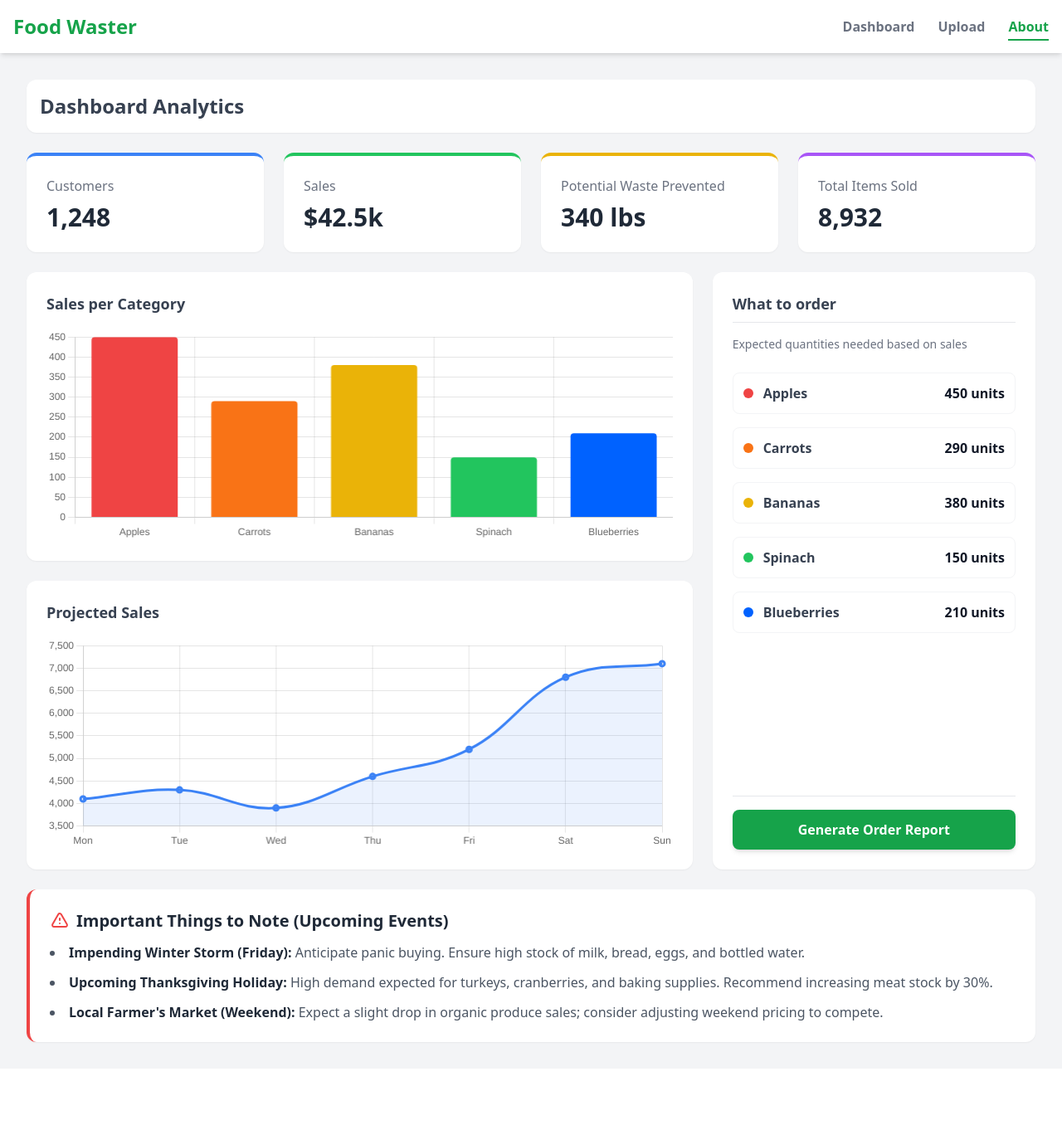
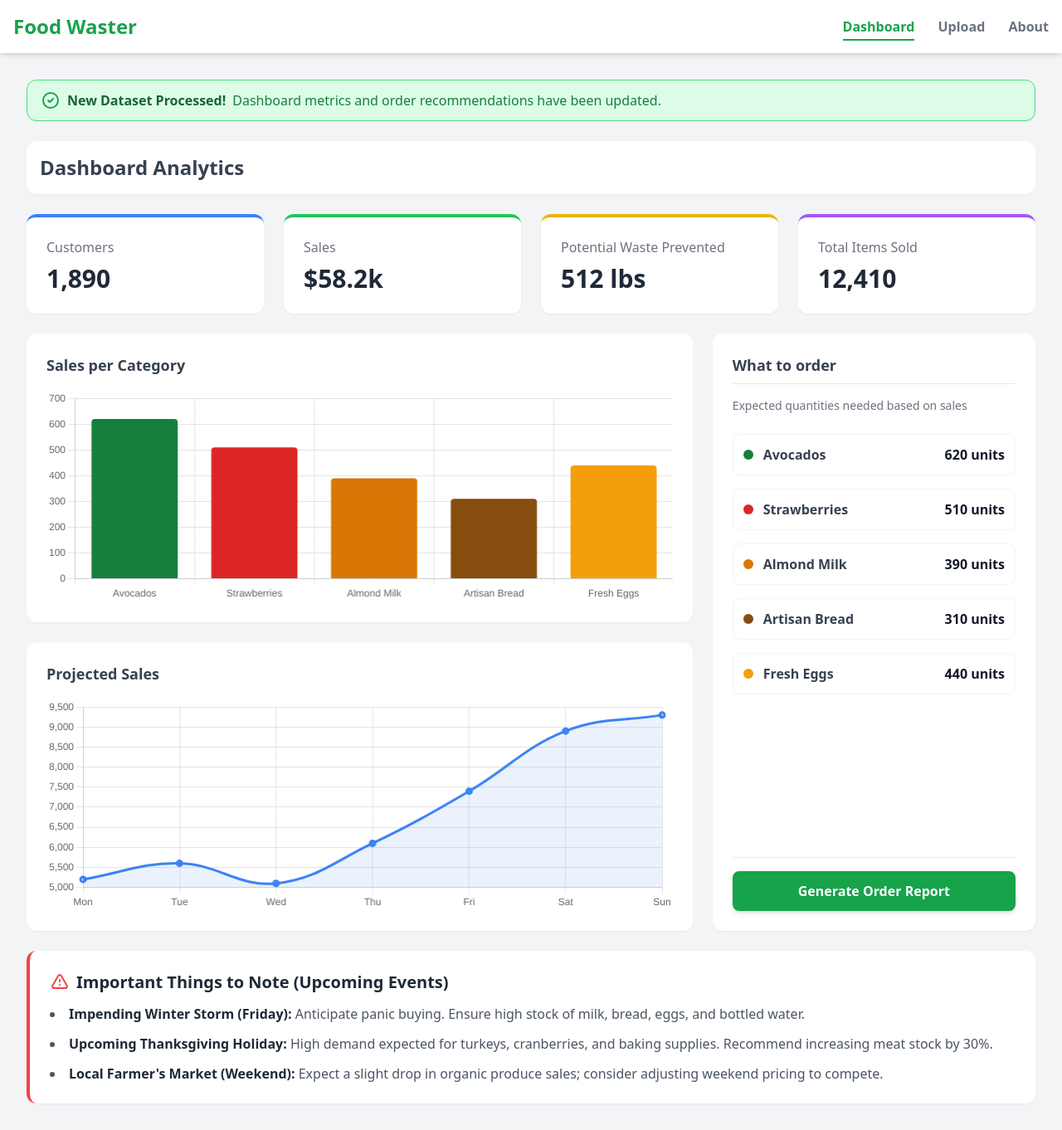
Before and after one commit to at25085/Food-Waste-Eliminator, a Node server app: page /?uploaded=true in a window 1280 px wide. Shown: the whole page at 83% size. Before the commit the page ends 1258 px from the top, so only its background shows below. Run offline with Node 20, Linux system fonts and the light colour scheme; some libraries are stand-ins or nearby versions.

Commit message:
update upload logic

```diff
--- a/public/scripts/main.js
+++ b/public/scripts/main.js
@@ -1,17 +1,58 @@
 document.addEventListener('DOMContentLoaded', () => {
+    // 1. Define Default & Updated Datasets for the Demo
+    const defaultData = {
+        customers: '1,248',
+        sales: '$42.5k',
+        waste: '340 lbs',
+        items: '8,932',
+        categories: [
+            { item: 'Apples', amount: 450, color: '#ef4444', price: 0.50 },
+            { item: 'Carrots', amount: 290, color: '#f97316', price: 0.75 },
+            { item: 'Bananas', amount: 380, color: '#eab308', price: 0.25 },
+            { item: 'Spinach', amount: 150, color: '#22c55e', price: 1.20 },
+            { item: 'Blueberries', amount: 210, color: '#2563eb', price: 2.50 }
+        ],
+        projectedSales: [4100, 4300, 3900, 4600, 5200, 6800, 7100]
+    };
 
-    // Data for grocery categories (Used in both the Bar Chart and the Order List)
-    const categoryData = [
-        { item: 'Apples', amount: 450, color: '#ef4444' },
-        { item: 'Carrots', amount: 290, color: '#f97316' },
-        { item: 'Bananas', amount: 380, color: '#eab308' },
-        { item: 'Spinach', amount: 150, color: '#22c55e' },
-        { item: 'Blueberries', amount: 210, color: '#0062ff' },
-    ];
+    const uploadedData = {
+        customers: '1,890',
+        sales: '$58.2k',
+        waste: '512 lbs',
+        items: '12,410',
+        categories: [
+            { item: 'Avocados', amount: 620, color: '#15803d', price: 1.50 },
+            { item: 'Strawberries', amount: 510, color: '#dc2626', price: 3.00 },
+            { item: 'Almond Milk', amount: 390, color: '#d97706', price: 2.80 },
+            { item: 'Artisan Bread', amount: 310, color: '#854d0e', price: 3.50 },
+            { item: 'Fresh Eggs', amount: 440, color: '#f59e0b', price: 2.20 }
+        ],
+        projectedSales: [5200, 5600, 5100, 6100, 7400, 8900, 9300]
+    };
 
-    // 1. Populate the "What to Order" list dynamically to match the data above
+    // 2. Check URL for '?uploaded=true'
+    const urlParams = new URLSearchParams(window.location.search);
+    const hasUploaded = urlParams.get('uploaded') === 'true';
+
+    // Select active dataset
+    const activeData = hasUploaded ? uploadedData : defaultData;
+
+    // 3. Display Banner & Update Metric Cards
+    if (hasUploaded) {
+        const banner = document.getElementById('upload-success-banner');
+        if (banner) banner.classList.remove('hidden');
+    }
+
+    document.getElementById('metric-customers').textContent = activeData.customers;
+    document.getElementById('metric-sales').textContent = activeData.sales;
+    document.getElementById('metric-waste').textContent = activeData.waste;
+    document.getElementById('metric-items').textContent = activeData.items;
+
+    // 4. Populate "What to Order" List
     const orderList = document.getElementById('order-list');
-    categoryData.forEach(data => {
+    orderList.innerHTML = ''; // Clear previous items
+
+    activeData.categories.forEach(data => {
         const li = document.createElement('li');
         li.className = "flex justify-between items-center p-3 hover:bg-gray-50 rounded-lg border border-gray-100 transition";
         li.innerHTML = `
@@ -24,32 +65,28 @@ document.addEventListener('DOMContentLoaded', () => {
         orderList.appendChild(li);
     });
 
-    // 2. Initialize Bar Chart (Sales per Category)
+    // 5. Initialize Bar Chart (Sales per Category)
     const ctxCategory = document.getElementById('categoryChart').getContext('2d');
     new Chart(ctxCategory, {
         type: 'bar',
         data: {
-            labels: categoryData.map(d => d.item),
+            labels: activeData.categories.map(d => d.item),
             datasets: [{
                 label: 'Units Sold',
-                data: categoryData.map(d => d.amount),
-                backgroundColor: categoryData.map(d => d.color),
+                data: activeData.categories.map(d => d.amount),
+                backgroundColor: activeData.categories.map(d => d.color),
                 borderRadius: 4,
             }]
         },
         options: {
             responsive: true,
             maintainAspectRatio: false,
-            plugins: {
-                legend: { display: false }
-            },
-            scales: {
-                y: { beginAtZero: true }
-            }
+            plugins: { legend: { display: false } },
+            scales: { y: { beginAtZero: true } }
         }
     });
 
-    // 3. Initialize Line Chart (Projected Sales in Days of the Week)
+    // 6. Initialize Line Chart (Projected Sales)
     const ctxProjected = document.getElementById('projectedChart').getContext('2d');
     new Chart(ctxProjected, {
         type: 'line',
@@ -57,51 +94,35 @@ document.addEventListener('DOMContentLoaded', () => {
             labels: ['Mon', 'Tue', 'Wed', 'Thu', 'Fri', 'Sat', 'Sun'],
             datasets: [{
                 label: 'Projected Sales ($)',
-                data: [4100, 4300, 3900, 4600, 5200, 6800, 7100],
-                borderColor: '#3b82f6', // Blue
+                data: activeData.projectedSales,
+                borderColor: '#3b82f6',
                 backgroundColor: 'rgba(59, 130, 246, 0.1)',
                 borderWidth: 3,
-                tension: 0.4, // Makes the line curved/smooth
+                tension: 0.4,
                 fill: true
             }]
         },
         options: {
             responsive: true,
             maintainAspectRatio: false,
-            plugins: {
-                legend: { display: false }
-            },
-            scales: {
-                y: { beginAtZero: false }
-            }
+            plugins: { legend: { display: false } },
+            scales: { y: { beginAtZero: false } }
         }
     });
 
-// 4. Generate Order Report (CSV Export)
+    // 7. Generate Order Report (CSV Export)
     const generateBtn = document.getElementById('generate-report-btn');
-
+    if (generateBtn) {
         generateBtn.addEventListener('click', () => {
-        // Industry standard PO format fields
             const headers = ['PO Number', 'Issue Date', 'SKU', 'Item Description', 'Order Quantity', 'Est. Unit Price', 'Total Cost'];
             const date = new Date().toISOString().split('T')[0];
             const poNumber = `PO-${date.replace(/-/g, '')}-${Math.floor(Math.random() * 1000)}`;
 
-        // Mock pricing matching your categoryData items
-        const priceMap = {
-            'Apples': 0.50,
-            'Carrots': 0.75,
-            'Bananas': 0.25,
-            'Spinach': 1.20,
-            'Blueberries': 2.50
-        };
-
             let csvContent = headers.join(',') + '\n';
 
-        // Generate rows based on the existing categoryData array
-        categoryData.forEach((data, index) => {
+            activeData.categories.forEach((data, index) => {
                 const sku = `SKU-100${index + 1}`;
-            // Use priceMap value, or fallback to $1.00 if the item is missing
-            const unitPrice = priceMap[data.item] !== undefined ? priceMap[data.item] : 1.00;
+                const unitPrice = data.price;
                 const totalCost = (data.amount * unitPrice).toFixed(2);
 
                 const row = [
@@ -116,7 +137,6 @@ document.addEventListener('DOMContentLoaded', () => {
                 csvContent += row.join(',') + '\n';
             });
 
-        // Create a downloadable Blob
             const blob = new Blob([csvContent], { type: 'text/csv;charset=utf-8;' });
             const link = document.createElement('a');
             const url = URL.createObjectURL(blob);
@@ -129,4 +149,5 @@ document.addEventListener('DOMContentLoaded', () => {
             link.click();
             document.body.removeChild(link);
         });
+    }
 });
--- a/views/about.ejs
+++ b/views/about.ejs
@@ -22,13 +22,11 @@
 
     <main class="p-8 max-w-5xl mx-auto space-y-8">
 
-        <!-- Page Title -->
         <div class="bg-white p-6 rounded-xl shadow-sm slide-up" style="animation-delay: 0.2s;">
             <h2 class="text-3xl font-bold text-gray-800">About Food Waster</h2>
             <p class="text-gray-500 mt-2 text-lg">Intelligent forecasting for a sustainable future.</p>
         </div>
 
-        <!-- Mission Statement -->
         <div class="bg-green-600 text-white p-10 rounded-xl shadow-md text-center slide-up" style="animation-delay: 0.3s;">
             <h3 class="text-2xl font-bold mb-4 uppercase tracking-wider text-green-100">Our Mission</h3>
             <p class="text-xl font-medium leading-relaxed max-w-3xl mx-auto">
@@ -36,10 +34,8 @@
             </p>
         </div>
 
-        <!-- The Problem & Our Solution Grid -->
         <div class="grid grid-cols-1 md:grid-cols-2 gap-6 slide-up" style="animation-delay: 0.4s;">
 
-            <!-- Problem Card -->
             <div class="bg-white p-8 rounded-xl shadow-sm border-t-4 border-red-500 flex flex-col h-full">
                 <div class="flex items-center mb-4">
                     <svg class="w-8 h-8 text-red-500 mr-3" fill="none" stroke="currentColor" viewBox="0 0 24 24"><path stroke-linecap="round" stroke-linejoin="round" stroke-width="2" d="M12 9v2m0 4h.01m-6.938 4h13.856c1.54 0 2.502-1.667 1.732-3L13.732 4c-.77-1.333-2.694-1.333-3.464 0L3.34 16c-.77 1.333.192 3 1.732 3z"></path></svg>
@@ -50,7 +46,6 @@
                 </p>
             </div>
 
-            <!-- Solution Card -->
             <div class="bg-white p-8 rounded-xl shadow-sm border-t-4 border-blue-500 flex flex-col h-full">
                 <div class="flex items-center mb-4">
                     <svg class="w-8 h-8 text-blue-500 mr-3" fill="none" stroke="currentColor" viewBox="0 0 24 24"><path stroke-linecap="round" stroke-linejoin="round" stroke-width="2" d="M9.663 17h4.673M12 3v1m6.364 1.636l-.707.707M21 12h-1M4 12H3m3.343-5.657l-.707-.707m2.828 9.9a5 5 0 117.072 0l-.548.547A3.374 3.374 0 0014 18.469V19a2 2 0 11-4 0v-.531c0-.895-.356-1.754-.988-2.386l-.548-.547z"></path></svg>
--- a/views/index.ejs
+++ b/views/index.ejs
@@ -15,34 +15,46 @@
             <h1 class="text-2xl font-bold text-green-600">Food Waster</h1>
         </a>
         <nav class="space-x-6 font-semibold">
-            <a href="/" class="text-gray-500 hover:text-green-600 transition">Dashboard</a>
+            <a href="/" class="text-green-600 border-b-2 border-green-600 pb-1">Dashboard</a>
             <a href="/upload" class="text-gray-500 hover:text-green-600 transition">Upload</a>
-            <a href="/about" class="text-green-600 border-b-2 border-green-600 pb-1">About</a>
+            <a href="/about" class="text-gray-500 hover:text-green-600 transition">About</a>
         </nav>
     </header>
 
-    <main class="p-8 max-w-7xl mx-auto space-y-6">
+    <!-- Using 'flex flex-col gap-6' instead of 'space-y-6' so hidden elements don't add extra margin -->
+    <main class="p-8 max-w-7xl mx-auto flex flex-col gap-6">
 
+        <!-- Success Banner (Hidden by default, shown when uploaded=true) -->
+        <div id="upload-success-banner" class="hidden bg-green-100 border border-green-400 text-green-800 px-4 py-3 rounded-xl shadow-sm flex items-center space-x-2 slide-up">
+            <svg class="w-6 h-6 text-green-600 flex-shrink-0" fill="none" stroke="currentColor" viewBox="0 0 24 24">
+                <path stroke-linecap="round" stroke-linejoin="round" stroke-width="2" d="M9 12l2 2 4-4m6 2a9 9 0 11-18 0 9 9 0 0118 0z"></path>
+            </svg>
+            <span class="font-semibold">New Dataset Processed!</span>
+            <span class="text-green-700">Dashboard metrics and order recommendations have been updated.</span>
+        </div>
+
+        <!-- Full-Width Dashboard Analytics Header -->
         <div class="bg-white p-4 rounded-xl shadow-sm slide-up" style="animation-delay: 0.2s;">
             <h2 class="text-2xl font-bold text-gray-700">Dashboard Analytics</h2>
         </div>
 
+        <!-- 4 Metric Boxes -->
         <div class="grid grid-cols-1 md:grid-cols-4 gap-6">
             <div class="bg-white p-6 rounded-xl shadow-sm border-t-4 border-blue-500 slide-up" style="animation-delay: 0.3s;">
                 <h3 class="text-gray-500 font-medium">Customers</h3>
-                <p class="text-3xl font-bold mt-2">1,248</p>
+                <p id="metric-customers" class="text-3xl font-bold mt-2">1,248</p>
             </div>
             <div class="bg-white p-6 rounded-xl shadow-sm border-t-4 border-green-500 slide-up" style="animation-delay: 0.4s;">
                 <h3 class="text-gray-500 font-medium">Sales</h3>
-                <p class="text-3xl font-bold mt-2">$42.5k</p>
+                <p id="metric-sales" class="text-3xl font-bold mt-2">$42.5k</p>
             </div>
             <div class="bg-white p-6 rounded-xl shadow-sm border-t-4 border-yellow-500 slide-up" style="animation-delay: 0.5s;">
                 <h3 class="text-gray-500 font-medium">Potential Waste Prevented</h3>
-                <p class="text-3xl font-bold mt-2">340 lbs</p>
+                <p id="metric-waste" class="text-3xl font-bold mt-2">340 lbs</p>
             </div>
             <div class="bg-white p-6 rounded-xl shadow-sm border-t-4 border-purple-500 slide-up" style="animation-delay: 0.6s;">
                 <h3 class="text-gray-500 font-medium">Total Items Sold</h3>
-                <p class="text-3xl font-bold mt-2">8,932</p>
+                <p id="metric-items" class="text-3xl font-bold mt-2">8,932</p>
             </div>
         </div>
 
@@ -74,18 +86,18 @@
                 <p class="text-sm text-gray-500 mb-6">Expected quantities needed based on sales</p>
 
                 <ul class="space-y-4 flex-grow" id="order-list">
-                    <!-- This will be populated by JavaScript to match the bar chart -->
+                    <!-- Populated by JS -->
                 </ul>
 
                 <div class="mt-6 pt-4 border-t">
-                        <button id="generate-report-btn" class="w-full bg-green-600 text-white font-bold py-3 rounded-lg hover:bg-green-700 transition shadow-md">
-                            Generate Order Report
-                        </button>
-                    </div>
+                    <button id="generate-report-btn" class="w-full bg-green-600 text-white font-bold py-3 rounded-lg hover:bg-green-700 transition shadow-md">
+                        Generate Order Report
+                    </button>
                 </div>
             </div>
         </div>
 
+        <!-- Important Things to Note Section -->
         <div class="bg-white p-6 rounded-xl shadow-sm border-l-4 border-red-500 slide-up" style="animation-delay: 1.0s;">
             <h3 class="text-xl font-bold mb-3 text-gray-800 flex items-center">
                 <svg class="w-6 h-6 mr-2 text-red-500" fill="none" stroke="currentColor" viewBox="0 0 24 24"><path stroke-linecap="round" stroke-linejoin="round" stroke-width="2" d="M12 9v2m0 4h.01m-6.938 4h13.856c1.54 0 2.502-1.667 1.732-3L13.732 4c-.77-1.333-2.694-1.333-3.464 0L3.34 16c-.77 1.333.192 3 1.732 3z"></path></svg>
@@ -97,7 +109,6 @@
                 <li><strong class="text-gray-800">Local Farmer's Market (Weekend):</strong> Expect a slight drop in organic produce sales; consider adjusting weekend pricing to compete.</li>
             </ul>
         </div>
-        </div>
     </main>
 
     <!-- Custom JS to render charts -->
```
Also changed, not shown: views/upload.ejs (+2 -9 lines). Lines whose indentation alone changed are shown as unchanged.
